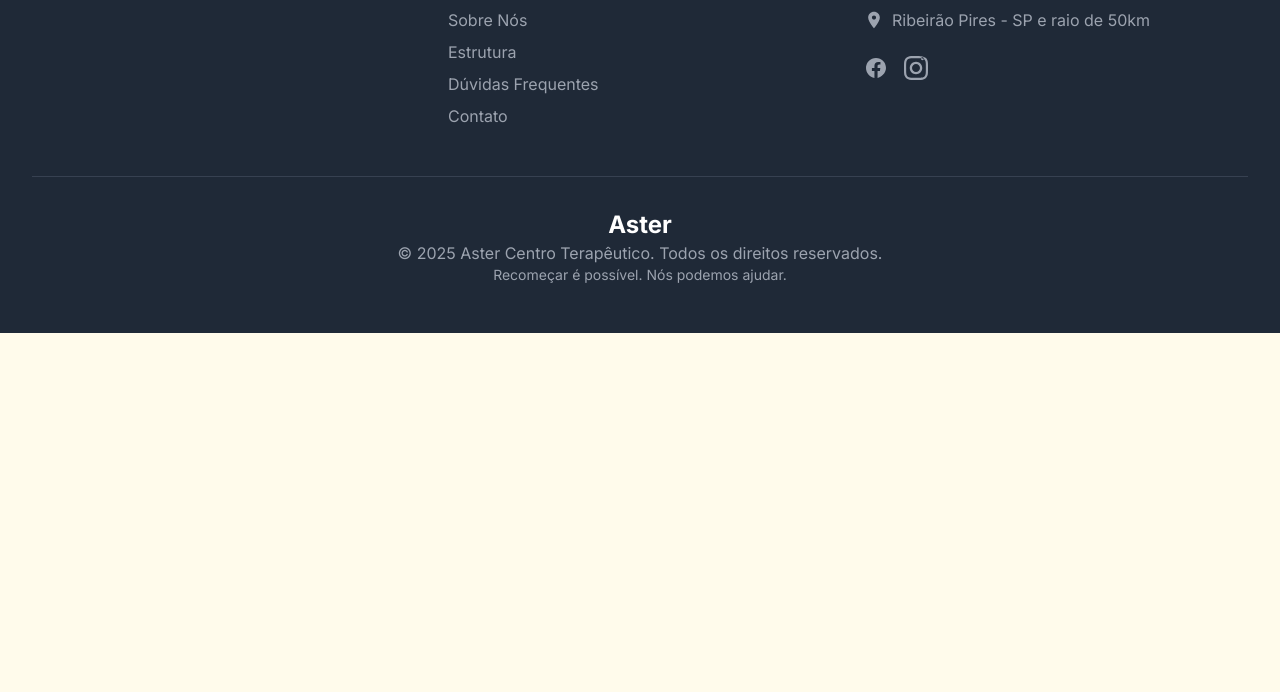
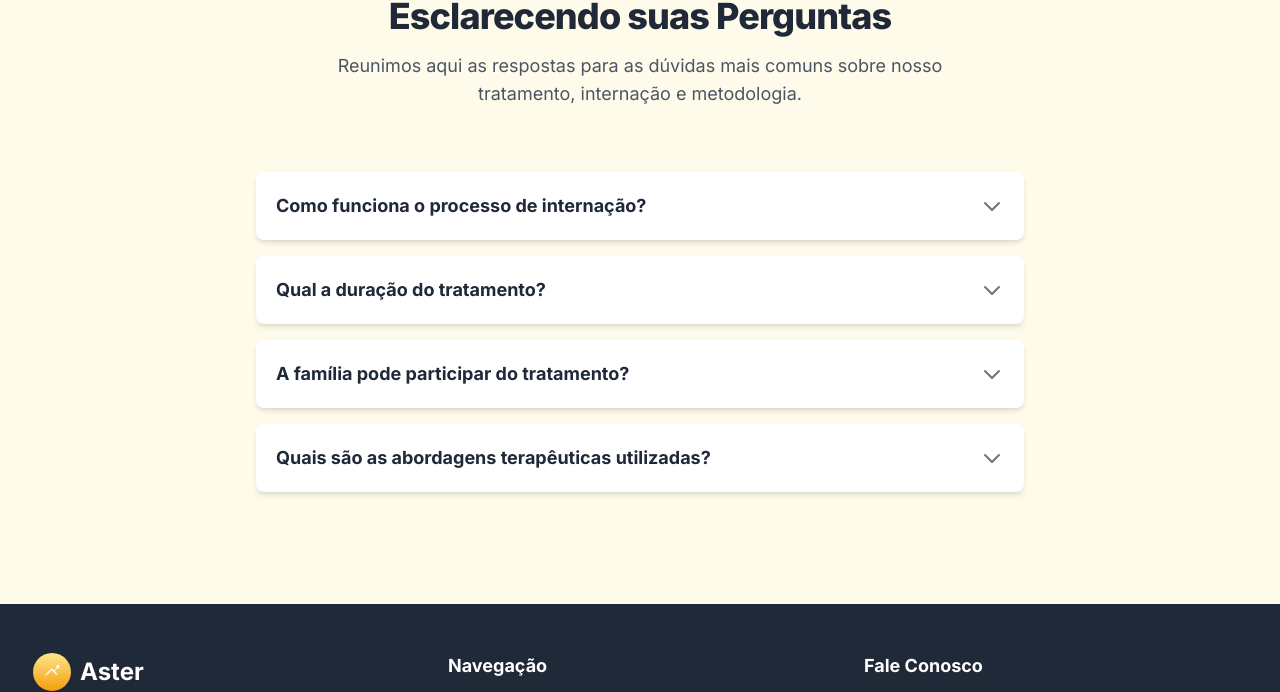
Before and after one commit to renanfrontend/aster-ct, a plain HTML site: page index.html in a window 1280 px wide. Shown: the part 2989-3681 px from the top of the page. Before the commit the page ends 3322 px from the top, so only its background shows below. Drawn offline with nearby package versions, Linux system fonts and the light colour scheme.

Commit message:
feat(content): Adiciona seção de Dúvidas Frequentes (FAQ)
- Implementa a nova seção 'Dúvidas Frequentes' com um efeito 'accordion' interativo para melhorar a experiência do usuário.
- Adiciona perguntas e respostas relevantes sobre o tratamento, internação e metodologia.
- Inclui a lógica JavaScript e os estilos CSS necessários para a funcionalidade do accordion.
- Atualiza o nome do ponto de contato (captador) na seção de e-mail.

```diff
--- a/index.html
+++ b/index.html
@@ -258,6 +258,59 @@
             </div>
         </section>
 
+        <!-- SEÇÃO FAQ (DÚVIDAS FREQUENTES) -->
+        <section id="faq" class="bg-amber-50 py-20 sm:py-28">
+            <div class="container mx-auto px-4 sm:px-6 lg:px-8">
+                <div class="text-center">
+                    <h2 class="text-base font-semibold text-amber-600 tracking-wider uppercase">Dúvidas Frequentes</h2>
+                    <p class="mt-2 text-3xl sm:text-4xl font-extrabold text-gray-800 tracking-tight">
+                        Esclarecendo suas Perguntas
+                    </p>
+                    <p class="mt-4 max-w-2xl mx-auto text-lg text-gray-600">
+                        Reunimos aqui as respostas para as dúvidas mais comuns sobre nosso tratamento, internação e metodologia.
+                    </p>
+                </div>
+
+                <div class="mt-16 max-w-3xl mx-auto space-y-4">
+                    <!-- Item 1 -->
+                    <div class="accordion-item bg-white rounded-lg shadow-md overflow-hidden">
+                        <div class="accordion-header flex justify-between items-center p-5 cursor-pointer">
+                            <h3 class="text-lg font-semibold text-gray-800">Como funciona o processo de internação?</h3>
+                            <svg class="h-6 w-6 text-gray-500 transition-transform duration-300" fill="none" viewBox="0 0 24 24" stroke="currentColor"><path stroke-linecap="round" stroke-linejoin="round" stroke-width="2" d="M19 9l-7 7-7-7" /></svg>
+                        </div>
+                        <div class="accordion-content"><p class="p-5 pt-0 text-gray-600">O processo começa com uma avaliação inicial com nossa equipe. A partir daí, definimos o plano terapêutico mais adequado. A internação pode ser voluntária, involuntária ou compulsória, sempre respeitando a legislação e a dignidade do paciente.</p></div>
+                    </div>
+
+                    <!-- Item 2 -->
+                    <div class="accordion-item bg-white rounded-lg shadow-md overflow-hidden">
+                        <div class="accordion-header flex justify-between items-center p-5 cursor-pointer">
+                            <h3 class="text-lg font-semibold text-gray-800">Qual a duração do tratamento?</h3>
+                            <svg class="h-6 w-6 text-gray-500 transition-transform duration-300" fill="none" viewBox="0 0 24 24" stroke="currentColor"><path stroke-linecap="round" stroke-linejoin="round" stroke-width="2" d="M19 9l-7 7-7-7" /></svg>
+                        </div>
+                        <div class="accordion-content"><p class="p-5 pt-0 text-gray-600">A duração varia para cada paciente, pois o tratamento é individualizado. Geralmente, o período de internação pode variar de 3 a 6 meses, dependendo da evolução e das necessidades específicas de cada um.</p></div>
+                    </div>
+
+                    <!-- Item 3 -->
+                    <div class="accordion-item bg-white rounded-lg shadow-md overflow-hidden">
+                        <div class="accordion-header flex justify-between items-center p-5 cursor-pointer">
+                            <h3 class="text-lg font-semibold text-gray-800">A família pode participar do tratamento?</h3>
+                            <svg class="h-6 w-6 text-gray-500 transition-transform duration-300" fill="none" viewBox="0 0 24 24" stroke="currentColor"><path stroke-linecap="round" stroke-linejoin="round" stroke-width="2" d="M19 9l-7 7-7-7" /></svg>
+                        </div>
+                        <div class="accordion-content"><p class="p-5 pt-0 text-gray-600">Sim, a participação da família é fundamental. Oferecemos terapia familiar e grupos de apoio, pois entendemos que a dependência química afeta todo o sistema familiar e o suporte dos entes queridos é crucial para a recuperação.</p></div>
+                    </div>
+
+                    <!-- Item 4 -->
+                    <div class="accordion-item bg-white rounded-lg shadow-md overflow-hidden">
+                        <div class="accordion-header flex justify-between items-center p-5 cursor-pointer">
+                            <h3 class="text-lg font-semibold text-gray-800">Quais são as abordagens terapêuticas utilizadas?</h3>
+                            <svg class="h-6 w-6 text-gray-500 transition-transform duration-300" fill="none" viewBox="0 0 24 24" stroke="currentColor"><path stroke-linecap="round" stroke-linejoin="round" stroke-width="2" d="M19 9l-7 7-7-7" /></svg>
+                        </div>
+                        <div class="accordion-content"><p class="p-5 pt-0 text-gray-600">Utilizamos uma abordagem multidisciplinar que inclui Terapia Cognitivo-Comportamental (TCC), Programa de 12 Passos, terapia individual e em grupo, aconselhamento espiritual, atividades físicas e laborterapia, visando a recuperação integral do indivíduo.</p></div>
+                    </div>
+                </div>
+            </div>
+        </section>
+
     </main>
 
     <!-- RODAPÉ -->
--- a/style.css
+++ b/style.css
@@ -22,3 +22,10 @@ body {
     height: 100%;
     width: 100%;
 }
+
+/* Estilos para o FAQ Accordion */
+.accordion-content {
+    max-height: 0;
+    overflow: hidden;
+    transition: max-height 0.5s ease-in-out;
+}
```
